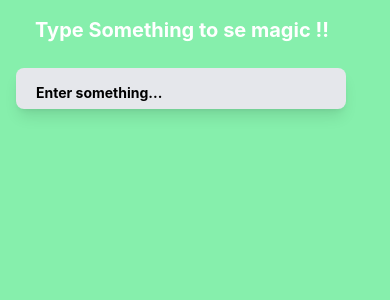
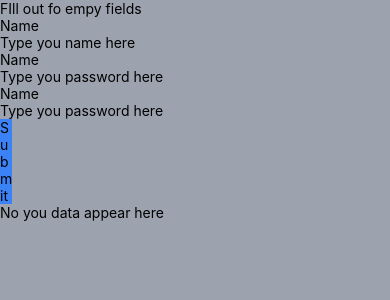
Before and after one commit to niyomugaboetiene/react-native-with-tailwindcss, a React Native app: screen / in a window 390 px wide. Shown: the top 300 px of the page. Built offline with nearby package versions, Linux system fonts and the light colour scheme.

Commit message:
react-native: implementing simple project

```diff
--- a/components/Integration.tsx
+++ b/components/Integration.tsx
@@ -6,6 +6,7 @@ import Images from "./chapter 1/image";
 import SafeArea from "./chapter 1/safeArea";
 import { Texts } from "./chapter 1/text";
 import TextInputs from "./chapter 1/textInput";
+import Project from "./chapter 1/proj";
 function Integration() {
     return (
         <ScreenContent title="Home">
@@ -14,7 +15,8 @@ function Integration() {
             {/* <Images /> */}
             {/* <SafeArea /> */}
             {/* <Texts /> */}
-            <TextInputs />
+            {/* <TextInputs /> */}
+            <Project />
         </ScreenContent>
     )
 }
--- a/components/chapter 1/proj.tsx
+++ b/components/chapter 1/proj.tsx
@@ -1,5 +1,5 @@
 import { useState } from "react"
-import { View, Text, TextInput } from "react-native"
+import { View, Text, TextInput, TouchableOpacity } from "react-native"
 import { Button } from "react-native";
 
 function Project() {
@@ -8,7 +8,7 @@ function Project() {
     const [password, setPassword] = useState("");
     const [pressed, setPressed] = useState(false);
     return (
-        <View>
+        <View className="bg-gray-400 min-h-screen w-full me-[50px]">
             <Text>FIll out fo empy fields</Text>
 
             <Text>Name</Text>
@@ -29,18 +29,23 @@ function Project() {
               placeholder="Type you password here"
               />
 
-              <Button title="Submit"
+              <TouchableOpacity
+              className="bg-blue-500 w-3"
                   onPress={() => setPressed(true)}
-            />
+               >
+                <Text>Submit</Text>
+              </TouchableOpacity>
 
             {pressed ? (
                 <>
                    <Text>Hello you name is {name}</Text>
-                   <Text>Password {name}</Text>
+                   <Text>Password {password}</Text>
+                   <Text>Email {email}</Text>
                 </>
             ) : (
-
+                <Text>No you data appear here</Text>
             )}
         </View>
     )
 }
+export default Project
```
